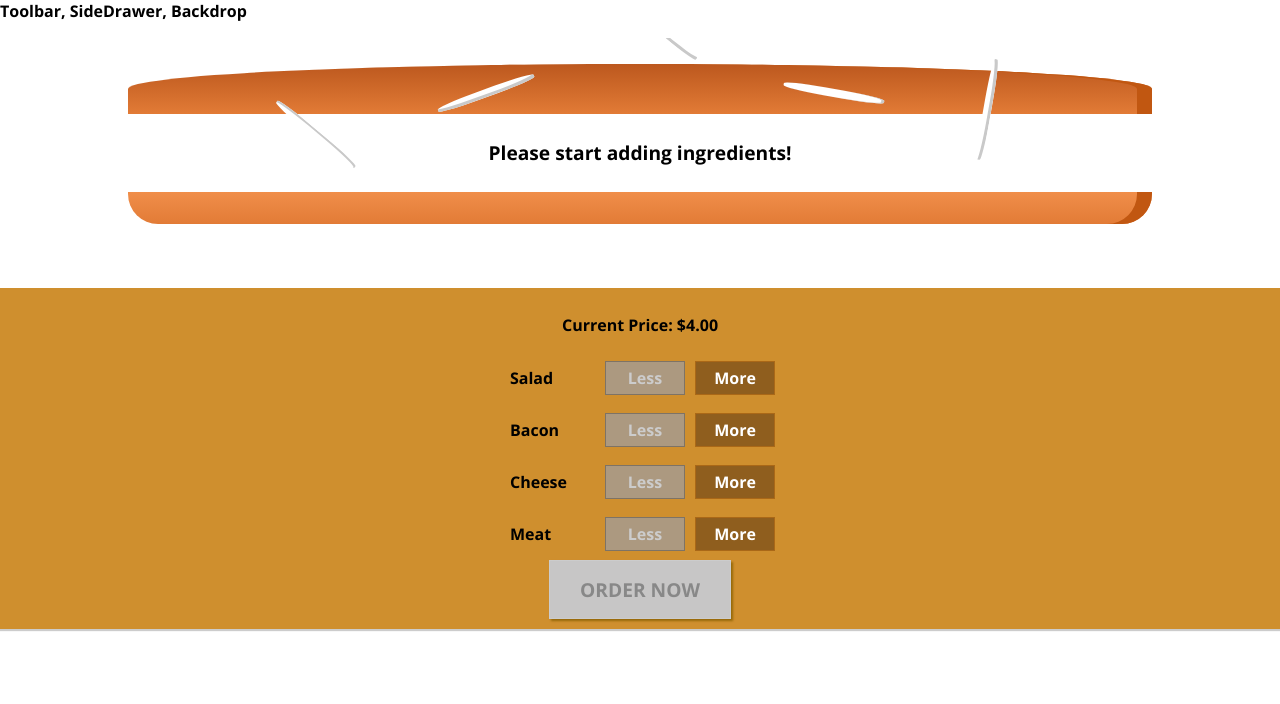
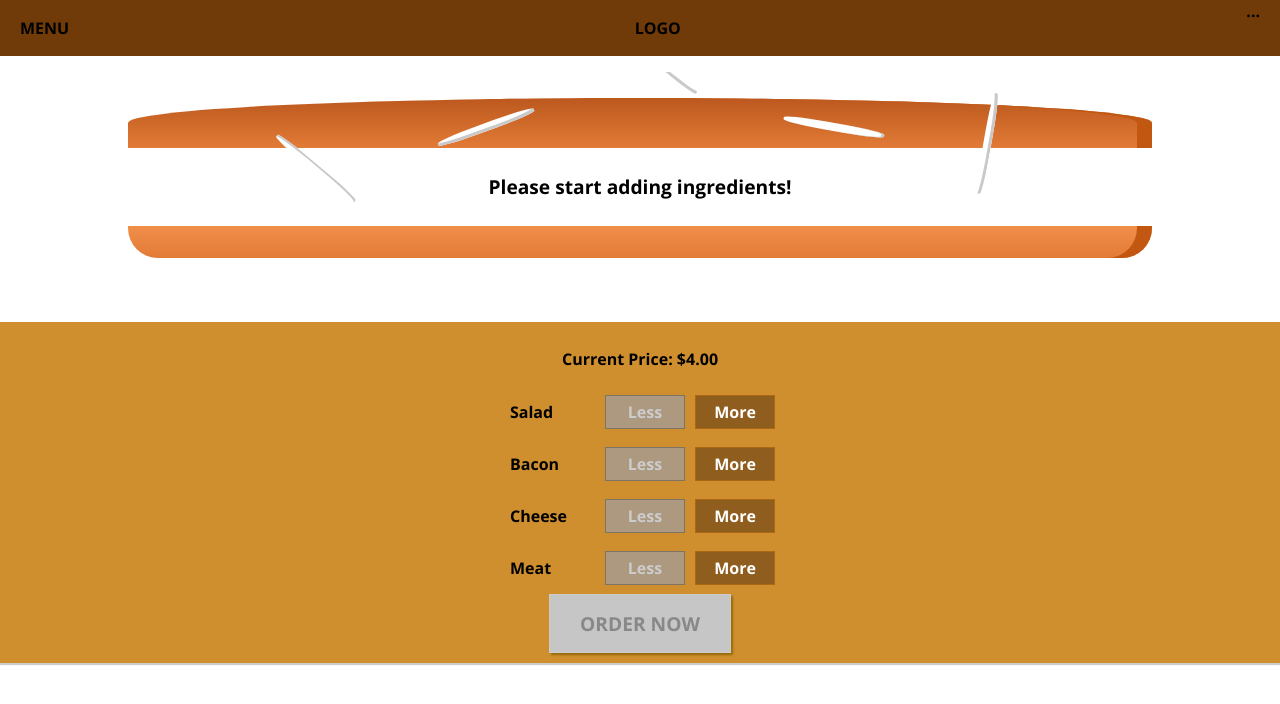
Before and after one commit to acparkgh/BurgerBuilder, a React app: page / in a window 1280 px wide. Shown: the top 704 px of the page. Built offline with nearby package versions, Linux system fonts and the light colour scheme.

Commit message:
added Toolbar Navigation bar

```diff
--- a/src/components/Layout/Layout.css
+++ b/src/components/Layout/Layout.css
@@ -1,3 +1,3 @@
 .Content {
-  margin-top: 16px;
+  margin-top: 72px;
 }
--- a/src/components/Layout/Layout.js
+++ b/src/components/Layout/Layout.js
@@ -1,10 +1,11 @@
 import React from 'react';
 import Aux from '../../hoc/Aux';
+import Toolbar from '../Navigation/Toolbar/Toolbar';
 import classes from './Layout.css';
 
 const layout = (props) => (
   <Aux>
-    <div>Toolbar, SideDrawer, Backdrop</div>
+    <Toolbar />
     <main className={classes.Content} >
       {props.children}
     </main>
--- /dev/null
+++ b/src/components/Navigation/Toolbar/Toolbar.css
@@ -0,0 +1,18 @@
+.Toolbar {
+  height: 56px;
+  width: 100%;
+  position: fixed;
+  top: 0;
+  left: 0;
+  background-color: #703B09;
+  display: flex;
+  justify-content: space-between;
+  align-items: center;
+  padding: 0 20px;
+  box-sizing: border-box;
+  z-index: 90;
+}
+
+.Toolbar nav {
+  height: 100%;
+}
--- /dev/null
+++ b/src/components/Navigation/Toolbar/Toolbar.js
@@ -0,0 +1,14 @@
+import React from 'react';
+import classes from './Toolbar.css';
+
+const toolbar = (props) => (
+  <header className={classes.Toolbar} >
+
+    <div>MENU</div>
+    <div>LOGO</div>
+    <nav>...</nav>
+
+  </header>
+);
+
+export default toolbar;
```
